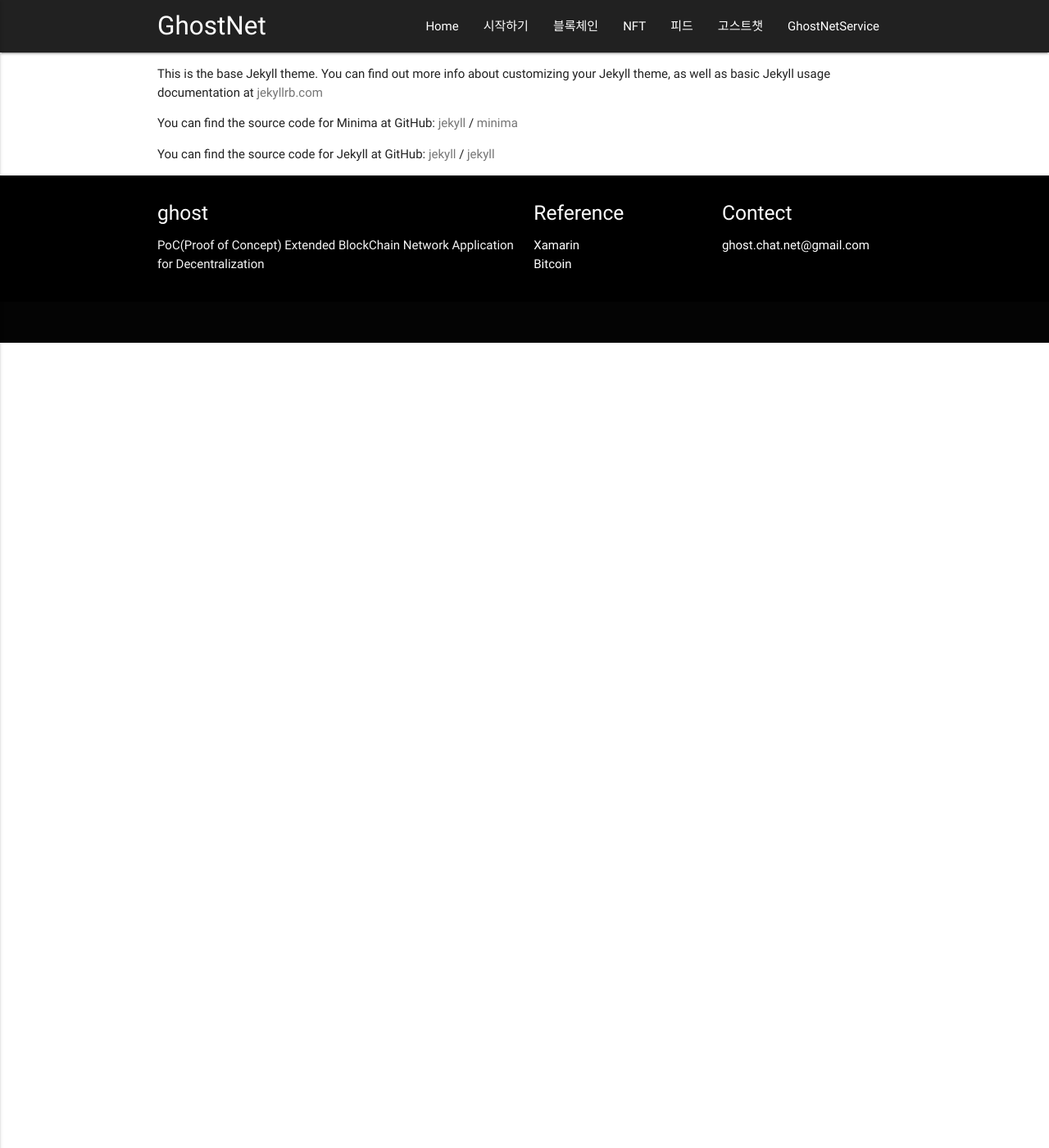
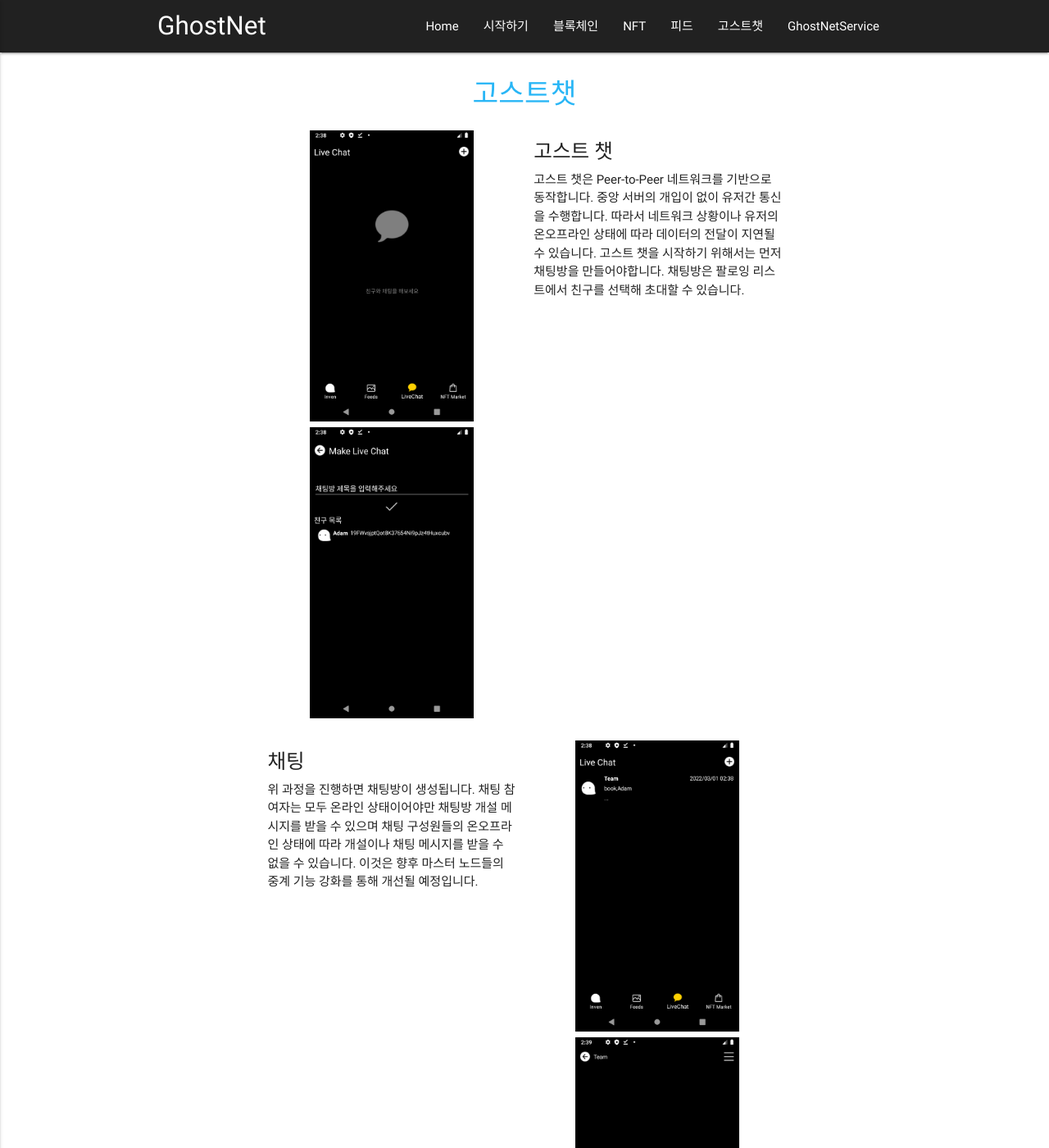
Before and after one commit to GhostNetBlog/GhostNetBlog.github.io, a Jekyll site: the page built from 5_chat.markdown, in a window 1280 px wide and 1400 px high. Shown: the whole window at 82% size. Built offline with Jekyll 4.4.1, drawn with Linux system fonts in a browser that asks for light colours.

Commit message:
텍스트 1차 완성

```diff
--- a/5_chat.markdown
+++ b/5_chat.markdown
@@ -4,15 +4,31 @@ title: 고스트챗
 permalink: /chat/
 ---
 
-This is the base Jekyll theme. You can find out more info about customizing your Jekyll theme, as well as basic Jekyll usage documentation at [jekyllrb.com](https://jekyllrb.com/)
+<h1 class="page-title">{{ page.title | escape }}</h1>
 
-You can find the source code for Minima at GitHub:
-[jekyll][jekyll-organization] /
-[minima](https://github.com/jekyll/minima)
+<div class="container">
+      <div class="row">
+          <div class="col s12 m4 l6 center">
+            <img width="200" data-action="zoom" src='{{ "/assets/imgs/9_chatempty.png" | relative_url }}' alt='absolute'>
+            <img width="200" data-action="zoom" src='{{ "/assets/imgs/10_makechat.png" | relative_url }}' alt='absolute'>
+          </div>
+          <div class="col s12 m4 l6 left">
+          <h5> 고스트 챗</h5>
+          고스트 챗은 Peer-to-Peer 네트워크를 기반으로 동작합니다. 중앙 서버의 개입이 없이 유저간 통신을 수행합니다. 따라서 네트워크 상황이나 유저의 온오프라인 상태에 따라 데이터의 전달이 지연될 수 있습니다.
+          고스트 챗을 시작하기 위해서는 먼저 채팅방을 만들어야합니다. 채팅방은 팔로잉 리스트에서 친구를 선택해 초대할 수 있습니다.
 
-You can find the source code for Jekyll at GitHub:
-[jekyll][jekyll-organization] /
-[jekyll](https://github.com/jekyll/jekyll)
-
-
-[jekyll-organization]: https://github.com/jekyll
+<br><br><br><br>
+          </div>
+      </div>
+      <div class="row">
+          <div class="col s12 m4 l6 left">
+          <h5> 채팅</h5>
+          위 과정을 진행하면 채팅방이 생성됩니다. 채팅 참여자는 모두 온라인 상태이어야만 채팅방 개설 메시지를 받을 수 있으며 채팅 구성원들의 온오프라인 상태에 따라 개설이나 채팅 메시지를 받을 수 없을 수 있습니다. 이것은 향후 마스터 노드들의 중계 기능 강화를 통해 개선될 예정입니다.
+            <br><br><br><br>
+          </div>
+          <div class="col s12 m4 l6 center">
+            <img width="200" data-action="zoom" src='{{ "/assets/imgs/12_chatlist.png" | relative_url }}' alt='absolute'>
+            <img width="200" data-action="zoom" src='{{ "/assets/imgs/13_chatting.png" | relative_url }}' alt='absolute'>
+          </div>
+      </div>
+</div>
```
Also changed, not shown: 1_start.md (+1 -1 lines), 3_nft.md (+1 -1 lines), assets/imgs/4_masternode.png (added).
